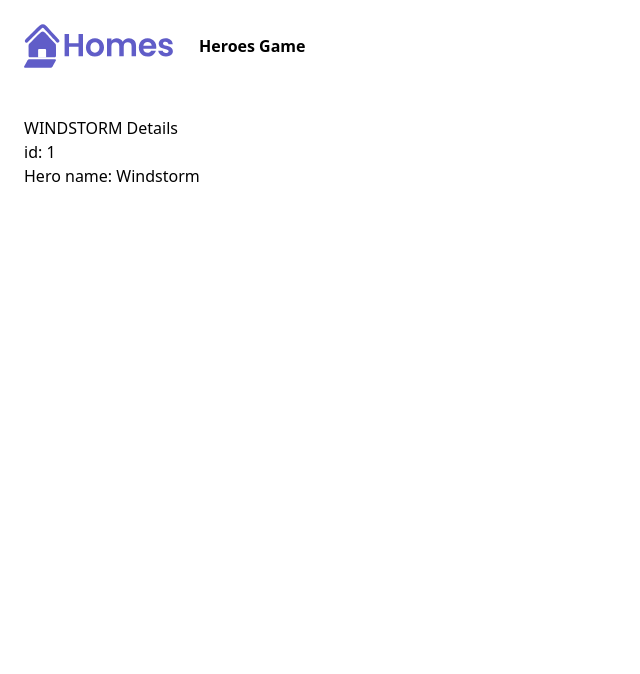
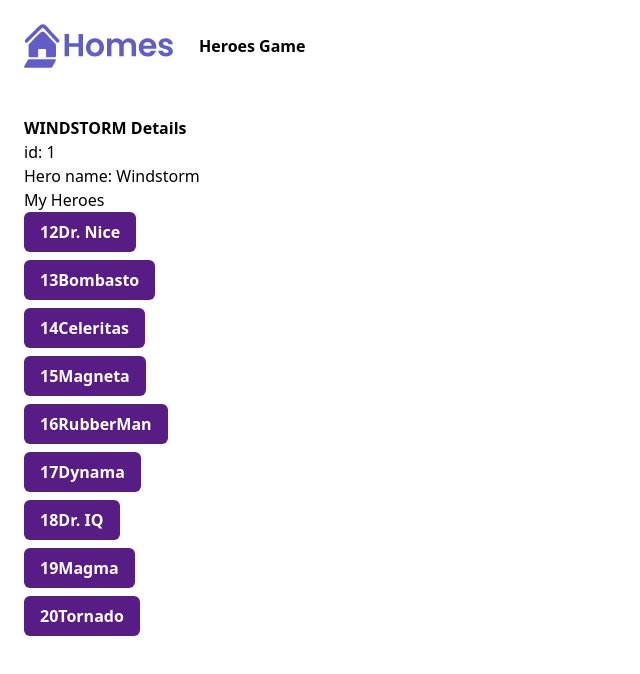
Before and after one commit to LeToyek/basic-angular, an Angular app: page /heroes in a window 1280 px wide. Shown: the top 674 px of the page, without its empty margins (0-640 px from the left). Built offline with nearby package versions, Linux system fonts and the light colour scheme.

Commit message:
feat: display list

```diff
--- a/src/app/app.component.ts
+++ b/src/app/app.component.ts
@@ -28,7 +28,7 @@
       </section>
     </main>
   `,
-  styleUrl: './app.component.scss',
+  // styleUrl: './app.component.scss',
   imports: [CommonModule, RouterOutlet, HomeComponent, RouterModule],
 })
 export class AppComponent implements OnInit{
--- /dev/null
+++ b/src/app/domain/repositories/mock-heroes.ts
@@ -0,0 +1,13 @@
+import { Hero } from "../model/hero";
+
+export const HEROES: Hero[] = [
+  { id: 12, name: 'Dr. Nice' },
+  { id: 13, name: 'Bombasto' },
+  { id: 14, name: 'Celeritas' },
+  { id: 15, name: 'Magneta' },
+  { id: 16, name: 'RubberMan' },
+  { id: 17, name: 'Dynama' },
+  { id: 18, name: 'Dr. IQ' },
+  { id: 19, name: 'Magma' },
+  { id: 20, name: 'Tornado' },
+];
--- a/src/app/presentation/heroes/heroes.component.html
+++ b/src/app/presentation/heroes/heroes.component.html
@@ -1,6 +1,26 @@
-<h2>{{hero.name | uppercase}} Details</h2>
+<h2 class="font-bold">{{hero.name | uppercase}} Details</h2>
 <div><span>id: </span>{{hero.id}}</div>
 <div>
   <label for="name">Hero name: </label>
   <input id="name" [(ngModel)]="hero.name" placeholder="name">
 </div>
+<h2>My Heroes</h2>
+<ul class="heroes">
+  <!-- <h2>Selected Hero : {{selectedHero?.name ?? "none"}}</h2> -->
+  <li *ngFor="let hero of heroes">
+    <button (click)="onSelect(hero)"  class="{{selectedHero === hero? 'bg-purple-400' : 'bg-purple-900'}} px-4 py-2 mb-2 text-white font-bold rounded-md">
+      <span class="badge">{{hero.id}}</span>
+      <span class="name">{{hero.name}}</span>
+    </button>
+  </li>
+
+</ul>
+
+<div *ngIf="selectedHero">
+  <h2>{{selectedHero.name | uppercase}} Details</h2>
+  <div>id: {{selectedHero.id}}</div>
+  <div>
+    <label for="hero-name">Hero name: </label>
+    <input id="hero-name" [(ngModel)]="selectedHero.name" placeholder="name">
+  </div>
+</div>
--- a/src/app/presentation/heroes/heroes.component.ts
+++ b/src/app/presentation/heroes/heroes.component.ts
@@ -2,6 +2,7 @@
 import { Hero } from '../../domain/model/hero';
 import { CommonModule } from '@angular/common';
 import { FormsModule } from '@angular/forms';
+import { HEROES } from '../../domain/repositories/mock-heroes';
 
 @Component({
   selector: 'app-heroes',
@@ -14,4 +15,10 @@
     id: 1,
     name: 'Windstorm',
   }
+  heroes: Hero[] = HEROES
+  selectedHero?: Hero;
+
+  onSelect(hero:Hero){
+    this.selectedHero = hero;
+  }
 }
--- a/src/styles.scss
+++ b/src/styles.scss
@@ -1,4 +1,3 @@
-/* You can add global styles to this file, and also import other style files */
-@tailwind base;
-@tailwind components;
-@tailwind utilities;
+@import 'tailwindcss/base';
+@import 'tailwindcss/components';
+@import 'tailwindcss/utilities';
```
